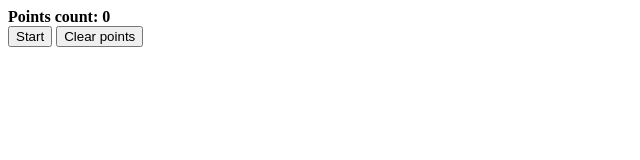
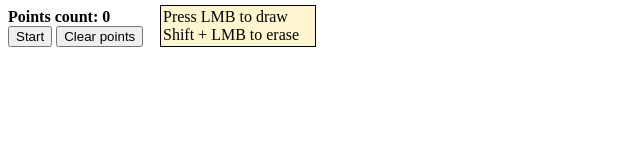
Before and after one commit to alordash/BezierCurve, a website with bundled scripts: page Code/static/index.html in a window 1280 px wide. Shown: the whole page, without its empty margins (0-640 px from the left). Built offline with nearby package versions, Linux system fonts and the light colour scheme.

Commit message:
Added help textbox

```diff
--- a/Code/static/index.html
+++ b/Code/static/index.html
@@ -5,6 +5,18 @@
     <script src="https://cdnjs.cloudflare.com/ajax/libs/p5.js/0.9.0/p5.min.js"></script>
     <script src="https://cdnjs.cloudflare.com/ajax/libs/p5.js/0.9.0/addons/p5.dom.min.js"></script>
     <meta charset="utf-8" />
+    <style>
+        .info {
+            width: 150px;
+            background: rgb(255, 245, 206);
+            padding: 2px;
+            border: solid 1px black;
+            float: left;
+            position: absolute;
+            top: 5px;
+            left: 160px;
+        }
+    </style>
 </head>
 
 <body>
@@ -17,6 +29,10 @@
     <br />
     <div id="CanvasHolder"></div>
     <div id="MouseOverlay"></div>
+
+    <div class="info">Press LMB to draw
+        Shift + LMB to erase
+    </div>
 </body>
 
 </html>
```
